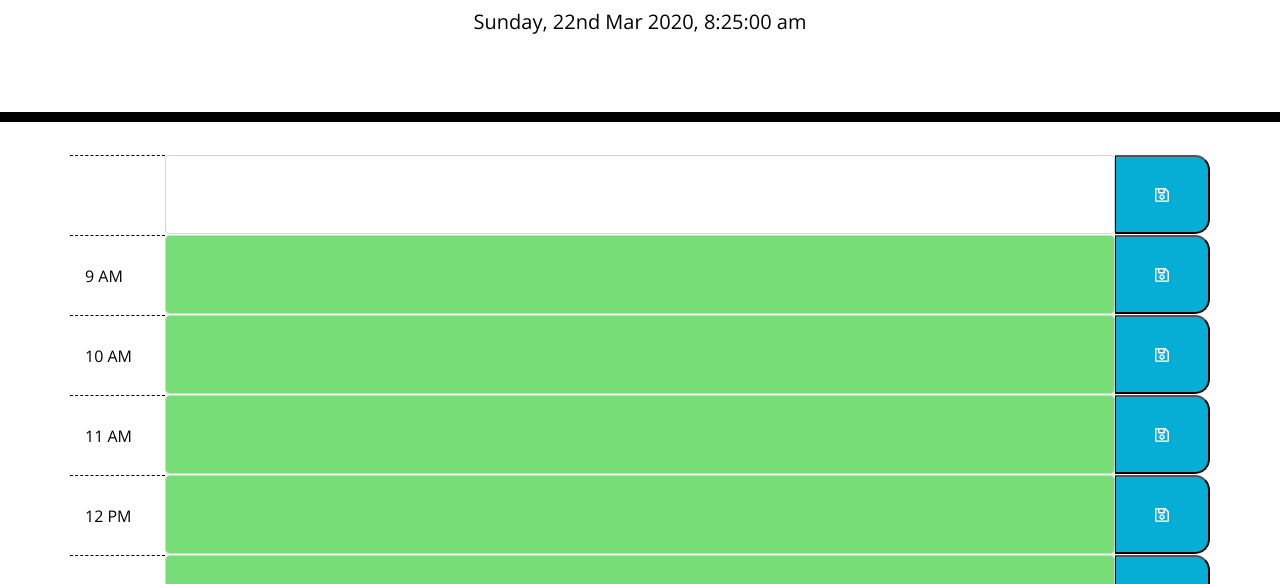
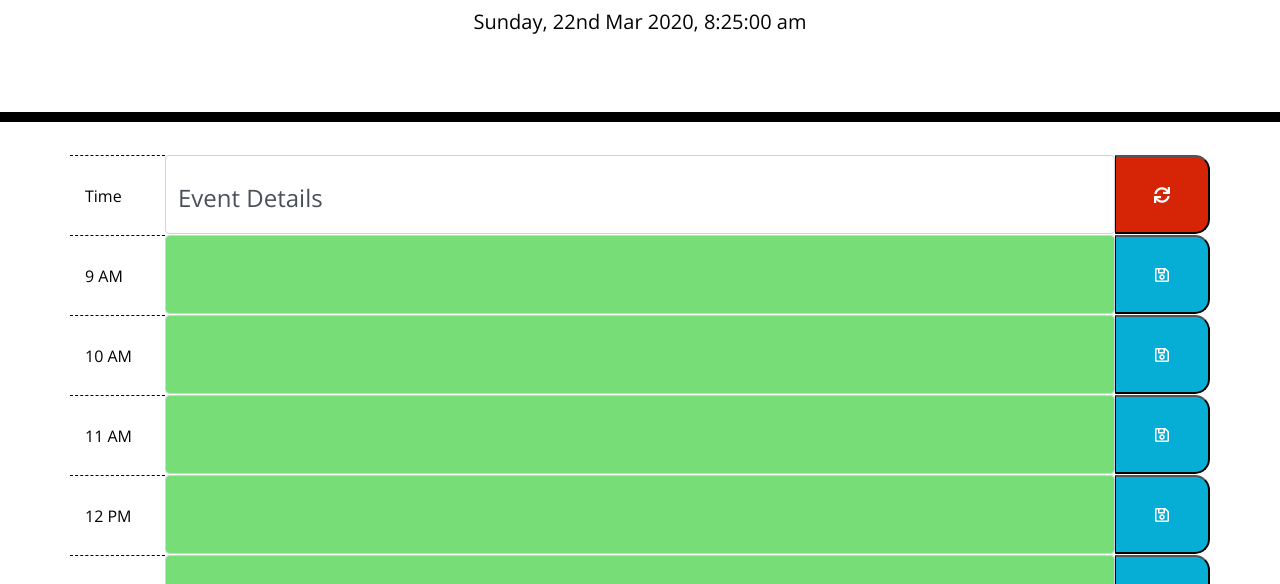
Before and after one commit to a1718367/day_planner, a plain HTML site: page index.html in a window 1280 px wide. Shown: the part 182-766 px from the top of the page. Drawn offline with nearby package versions, Linux system fonts and the light colour scheme.

Commit message:
operationalised

```diff
--- a/index.html
+++ b/index.html
@@ -32,9 +32,9 @@
       <!-- Timeblocks go here -->
 
       <div class="row">
-        <div class="col-2 col-lg-1 hour"></div>
-        <textarea class="col-8 col-lg-10 form-control description" rows="1"></textarea>
-        <button class="col-2 col-lg-1 saveBtn"><i class="far fa-save"></i></button>
+        <div class="col-2 col-lg-1 hour">Time</div>
+        <textarea class="col-8 col-lg-10 form-control description" rows="1" style="font-size: x-large;padding-top: 1em;">Event Details</textarea>
+        <button class="col-2 col-lg-1 refreshBtn"><i class="fas fa-sync"></i></button>
 
       </div>
 
--- a/script.js
+++ b/script.js
@@ -1,3 +1,4 @@
+//declare schedule obj
 var schedule=[
     {time: "9 AM", event:"", hour:"9"},
     {time: "10 AM", event:"", hour:"10"},
@@ -9,7 +10,7 @@ var schedule=[
     {time: "4 PM", event:"", hour:"16"},
     {time: "5 PM", event:"", hour:"17"}
 ];
-
+//check if previous file already existed in local storage
 var usersch = JSON.parse(localStorage.getItem("userdayplan"))
 if(usersch==null){usersch=schedule}
 
@@ -21,18 +22,34 @@ $(document).ready(function(){
     $('#currentDay').text(cday);
     addblock();
 
+//onclick saveBtn => get id from button clicked, get content from previous html element
+//validate if content is empty => alert user
+//set localstorage array using btn id
     $('.saveBtn').on('click',function () {
         var btnid = $(this).attr('id');
-        console.log(btnid)
         var p = $(this).prev().val()
-        console.log(p)
-        usersch[btnid].event = p
-        console.log(usersch)
-        localStorage.setItem('userdayplan',JSON.stringify(usersch));
+        if(p==""){alert("No item has been enter in this time slot")}
+        else{
+            usersch[btnid].event = p
+            console.log(usersch)
+            localStorage.setItem('userdayplan',JSON.stringify(usersch));
+        }
+
+    })
+
+//onclick refreshBtn => remove userdayplan from local storage
+//reload the page
+
+    $('.refreshBtn').on('click',function() {
+        localStorage.clear('userdayplan');
+        location.reload();
+
     })
 
 })
-
+//loop over the length of schedule array and add element
+//call colorMe fn to apply color as needed
+//append element onto page
 
 function addblock(){
     for(i=0;i<schedule.length;i++){
@@ -51,6 +68,10 @@ function addblock(){
 
     }
 }
+
+//get current time with new Date() & gethour()
+//compare to parse in value from schedule array
+//retunr present, past or future depends on result
 
 function colorMe(time){
     var x = new Date();
--- a/style.css
+++ b/style.css
@@ -73,6 +73,22 @@ textarea{
   transition: all .3s ease-in-out;
 }
 
+.refreshBtn {
+  border-left: 1px solid black;
+  border-top-right-radius: 15px;
+  border-bottom-right-radius: 15px;
+  background-color: rgb(213, 37, 6);
+  color: white;
+
+}
+
+.refreshBtn i:hover {
+  font-size: 50px;
+  transition: all .3s ease-in-out;
+}
+
+
+
 footer{
   position:fixed;
   bottom: 0;
```
Also changed, not shown: img/screenshot.png (added), 2 other files.
